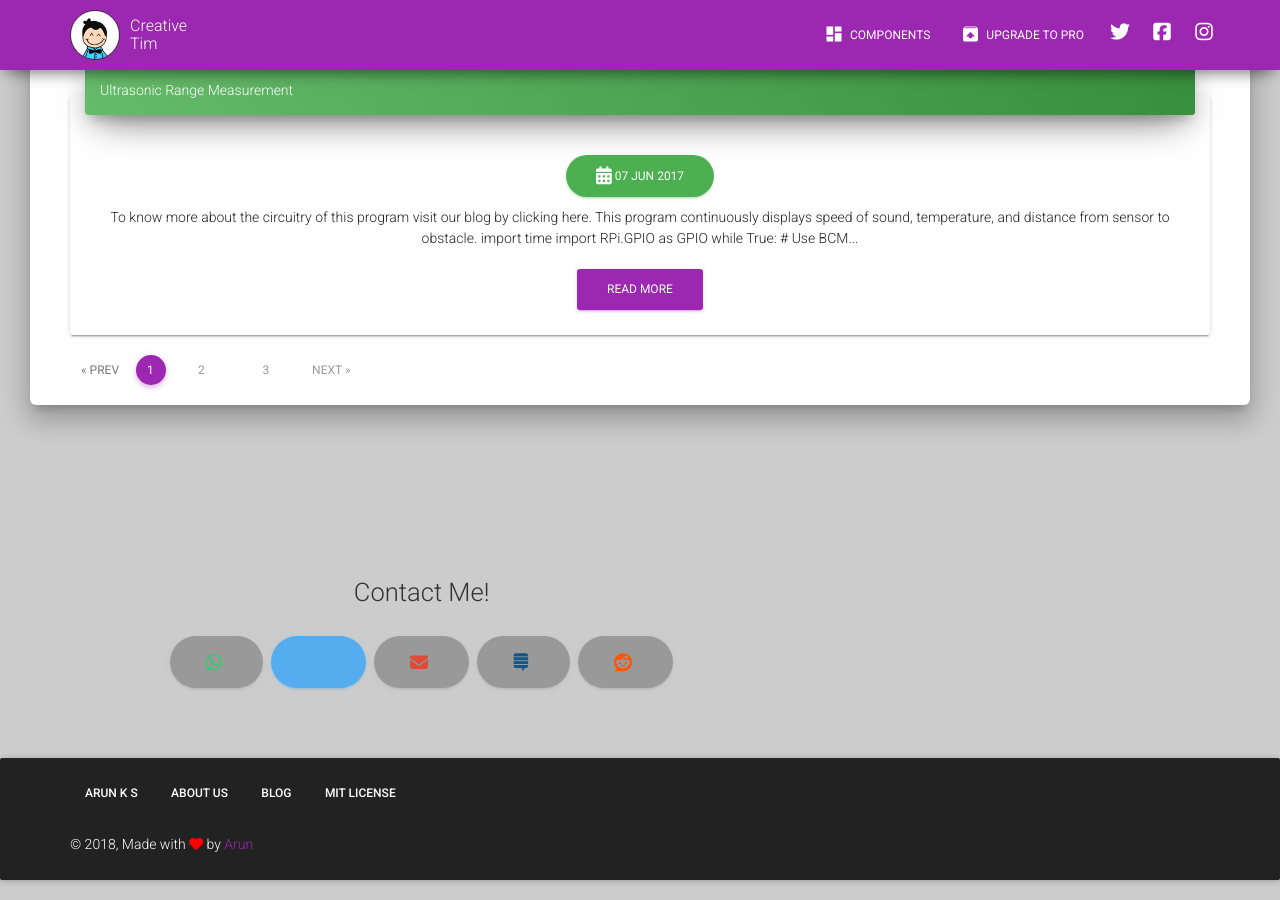
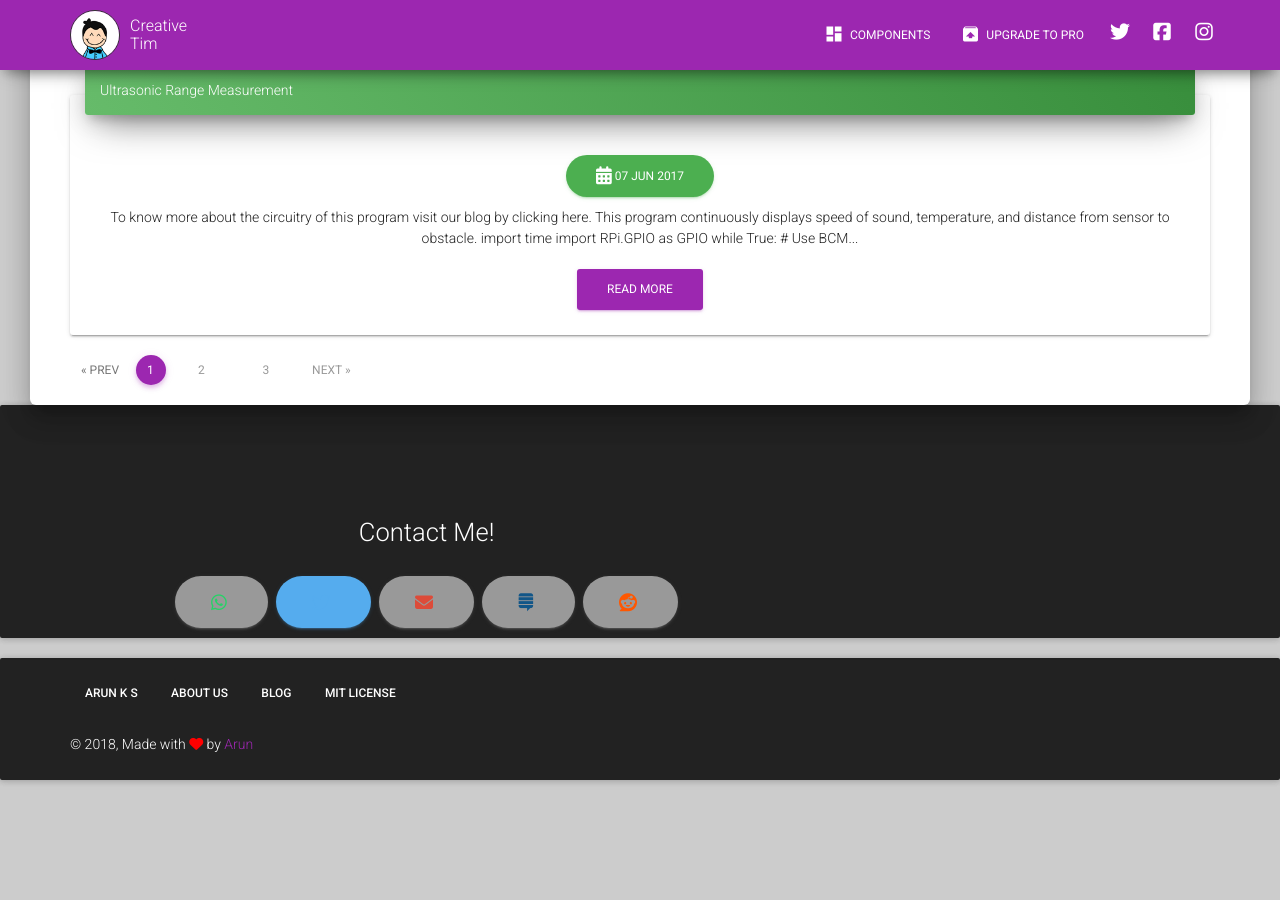
Before and after one commit to tip4programs/imbue, a Jekyll site: the page built from index.html, in a window 1280 px wide and 900 px high, scrolled down 1556 px. Built offline with Jekyll 4.4.1, drawn with Linux system fonts in a browser that asks for light colours; nearby versions of some CDN libraries; the list of posts is cut into pages by our own code; after the commit the page ends 2356 px from its top, so only the background shows below that.

Commit message:
Update contact.html

```diff
--- a/_includes/contact.html
+++ b/_includes/contact.html
@@ -1,4 +1,4 @@
-<div class="section section-comtact_us" id="#contact_us" data-background-color="black">
+<div class="panel panel-footer">
 <div class="row justify-content-md-center sharing-area text-center">
    <div class="text-center col-md-12 col-lg-8">
   <h3>Contact Me!</h3>
```
